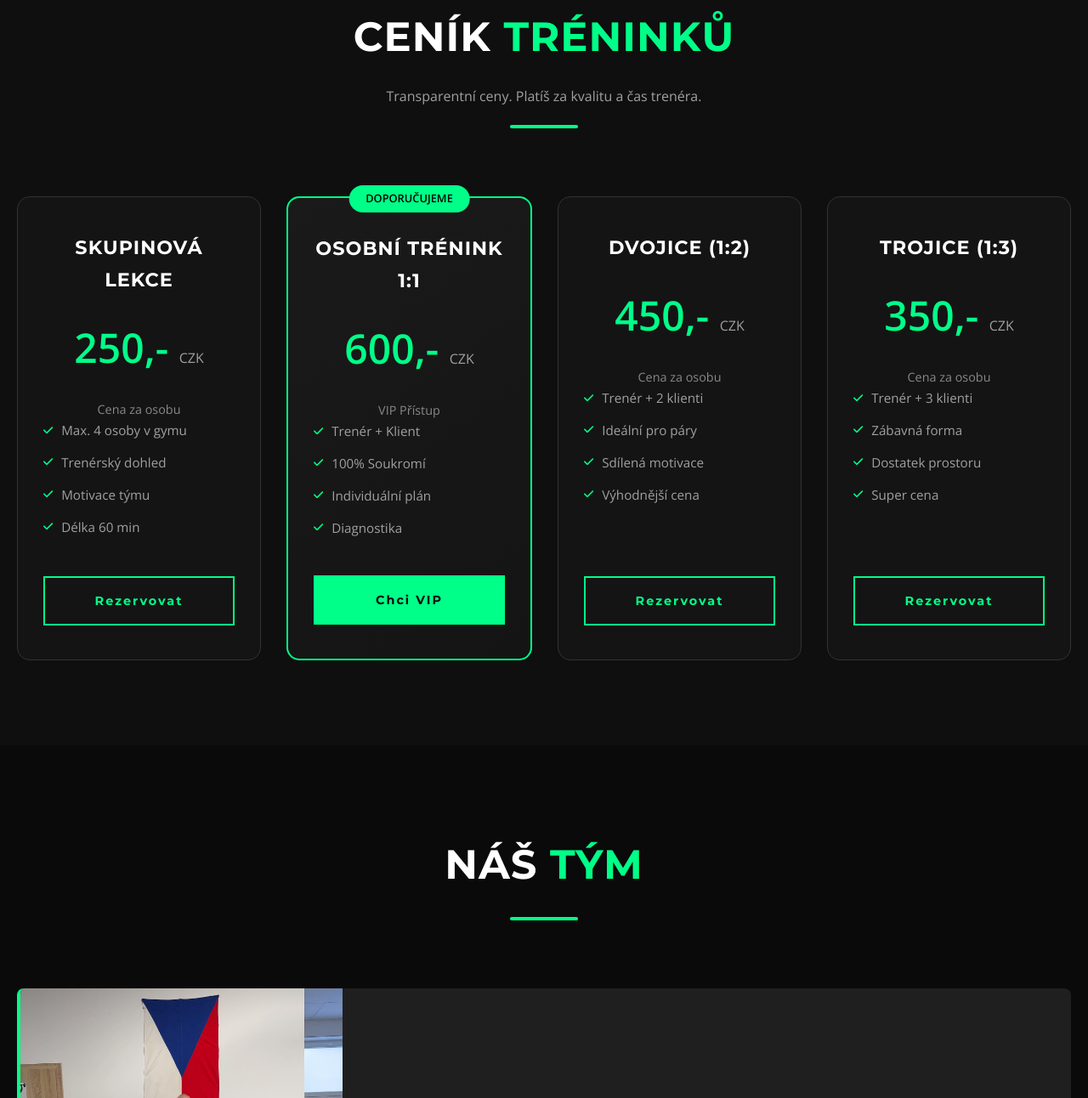
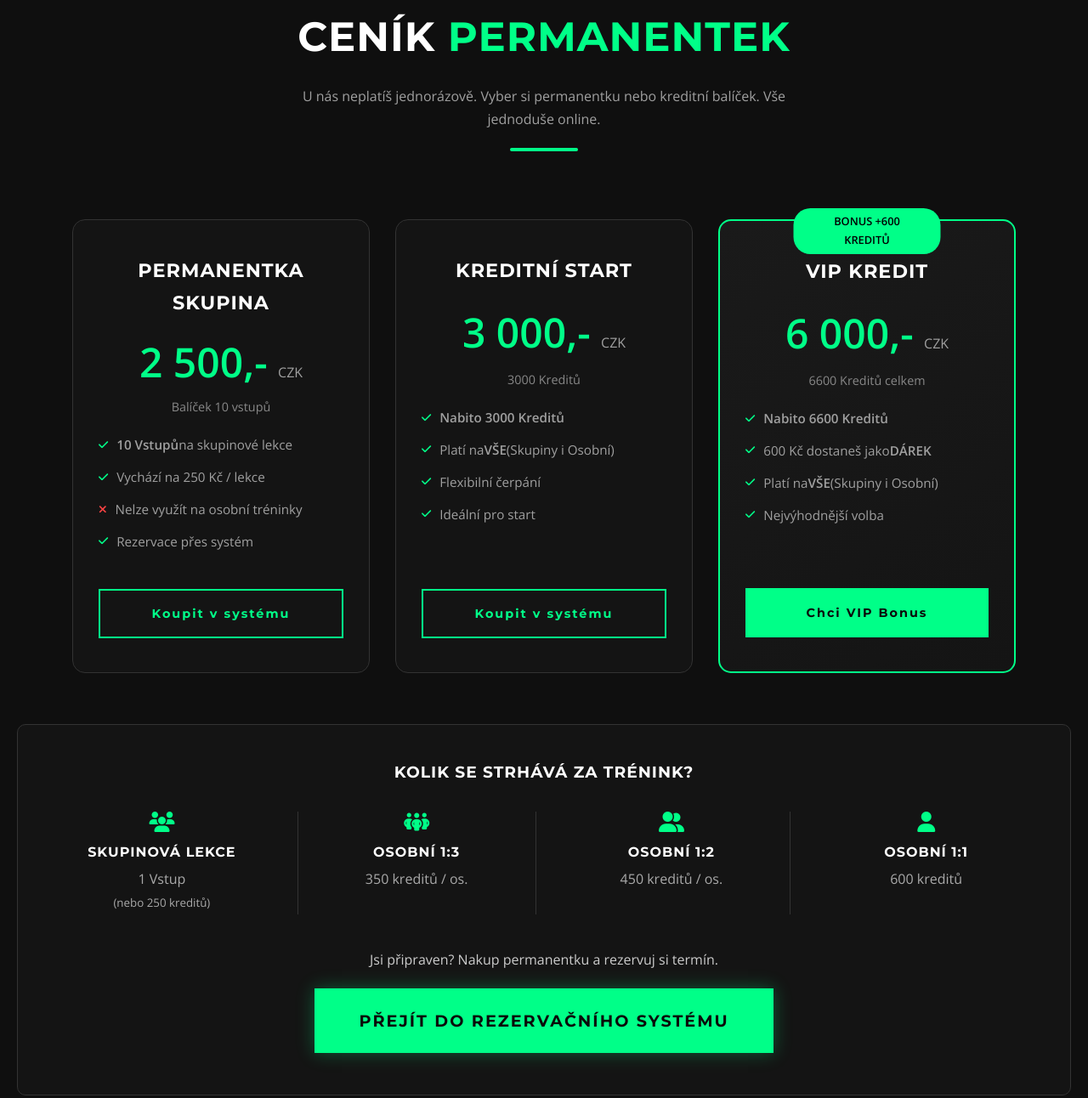
Before and after one commit to hajekjan-weby/BBGYM, a plain HTML site: page index.html in a window 1280 px wide. Shown: the part 1613-2905 px from the top of the page at 85% size. Drawn offline with nearby package versions, Linux system fonts and the light colour scheme.

Commit message:
Add files via upload

```diff
--- a/index.html
+++ b/index.html
@@ -117,16 +117,11 @@
         */
         header {
             position: fixed; top: 0; left: 0; width: 100%; z-index: 1000;
-            /* ZVĚTŠENÝ PADDING (Prostor nad a pod) */
             padding: 25px 0;
             transition: 0.4s; background: rgba(10, 10, 10, 0.85); backdrop-filter: blur(15px);
             border-bottom: 1px solid rgba(255,255,255,0.05);
         }
-        header.scrolled {
-            /* Při scrollování se trochu zmenší, ale stále má prostor */
-            padding: 15px 0;
-            background: rgba(5, 5, 5, 0.98);
-        }
+        header.scrolled { padding: 15px 0; background: rgba(5, 5, 5, 0.98); }
 
         nav { display: flex; justify-content: space-between; align-items: center; }
 
@@ -136,15 +131,11 @@
 
         .nav-menu {
             display: flex; gap: 30px; align-items: center;
-            margin-left: auto;
-            margin-right: 40px;
+            margin-left: auto; margin-right: 40px;
         }
 
         .nav-link {
-            font-weight: 600;
-            /* ZVĚTŠENÝ TEXT */
-            font-size: 1rem;
-            text-transform: uppercase;
+            font-weight: 600; font-size: 1rem; text-transform: uppercase;
             position: relative; padding: 5px 0; color: #fff; letter-spacing: 0.5px;
         }
         .nav-link::after {
@@ -217,6 +208,7 @@
 
         .pricing-section { background-color: #0f0f0f; }
         .pricing-grid { display: flex; justify-content: center; flex-wrap: wrap; gap: 30px; align-items: stretch; }
+
         .price-card {
             flex: 1; min-width: 280px; max-width: 350px; background: var(--color-bg-card);
             border-radius: 15px; padding: 40px 30px; text-align: center; position: relative;
@@ -233,8 +225,12 @@
             background: var(--color-primary); color: #000; padding: 5px 20px;
             border-radius: 20px; font-weight: 800; font-size: 0.8rem; text-transform: uppercase;
         }
+
+        .price-header {
+            min-height: 160px; display: flex; flex-direction: column; justify-content: flex-start; margin-bottom: 20px;
+        }
         .price-header h3 { font-size: 1.4rem; color: #fff; margin-bottom: 10px; }
-        .price-header .price { font-size: 3rem; font-weight: 800; color: var(--color-primary); display: block; margin: 20px 0; }
+        .price-header .price { font-size: 3rem; font-weight: 800; color: var(--color-primary); display: block; margin: auto 0; }
         .price-header .price span { font-size: 1rem; color: var(--color-text-muted); font-weight: 400; }
         .price-features { list-style: none; margin-bottom: 30px; flex-grow: 1; text-align: left; }
         .price-features li { margin-bottom: 12px; color: var(--color-text-muted); font-size: 0.95rem; display: flex; align-items: center; }
@@ -320,21 +316,19 @@
         .trainer-role { color: var(--color-primary); font-weight: 600; margin-bottom: 25px; display: block; }
 
         /* ========================================
-         7. KONTAKT - PŮVODNÍ LAYOUT
+         7. KONTAKT - GRID LAYOUT
          ========================================
         */
         .contact-container {
             display: grid;
-            grid-template-columns: 1fr 1.5fr; /* Layout vedle sebe */
+            grid-template-columns: 1fr 1.5fr; /* Info vlevo, Formulář vpravo */
             gap: 50px;
             background: var(--color-bg-card); padding: 50px; border-radius: 15px;
             box-shadow: 0 10px 40px rgba(0,0,0,0.5);
         }
 
         .contact-info-box {
-            display: flex;
-            flex-direction: column;
-            gap: 20px;
+            display: flex; flex-direction: column; gap: 20px;
         }
 
         .icon-box {
@@ -348,14 +342,20 @@
         .info-text a:hover { color: var(--color-primary); text-decoration: underline; }
 
         .map-container {
-            width: 100%; height: 250px; margin-top: 20px; border-radius: 10px; overflow: hidden;
+            width: 100%; height: 250px; margin-top: 10px; border-radius: 10px; overflow: hidden;
             border: 1px solid #333; filter: grayscale(100%) contrast(1.2); transition: 0.5s;
         }
         .map-container:hover { filter: grayscale(0%); border-color: var(--color-primary); }
 
+        /* FORMULÁŘ - VYCENTROVANÝ VPRAVO */
         .contact-form {
             width: 100%;
-    align-self: center; /* Toto vycentruje formulář na výšku */
+            max-width: 700px;
+            background: rgba(255,255,255,0.02);
+            padding: 30px;
+            border-radius: 10px;
+            border: 1px solid #333;
+            align-self: center; /* Vertikální centrování v Grid buňce */
         }
 
         .form-control {
@@ -379,8 +379,6 @@
         .footer-col p { color: #a0a0a0; }
 
         .copyright { text-align: center; padding-top: 30px; border-top: 1px solid #222; color: #555; font-size: 0.8rem; }
-
-        /* Styl pro odkaz Kejha.dev */
         .copyright a { color: var(--color-primary); text-decoration: none; font-weight: 600; transition: 0.3s; }
         .copyright a:hover { color: #fff; }
 
@@ -420,7 +418,7 @@
         }
         @media (max-width: 768px) {
             .hero h1 { font-size: 2.5rem; }
-            .contact-container { grid-template-columns: 1fr; padding: 30px; }
+            .contact-container { grid-template-columns: 1fr; padding: 30px; } /* Na mobilu pod sebe */
             .pricing-card.featured { transform: scale(1); }
         }
     </style>
@@ -448,7 +446,7 @@
                     <li><a href="#lektori" class="nav-link">Tým</a></li>
                     <li><a href="#galerie" class="nav-link">Galerie</a></li>
                     <li><a href="#recenze" class="nav-link">Reference</a></li>
-                    <li><a href="#kontakt" class="btn btn-filled" style="padding: 8px 25px; border:none; border-radius:4px;">Rezervace</a></li>
+                    <li><a href="#cenik" class="btn btn-filled" style="padding: 8px 25px; border:none; border-radius:4px;">Rezervace</a></li>
                 </ul>
                 <div class="hamburger"><i class="fas fa-bars"></i></div>
             </nav>
@@ -463,7 +461,7 @@
                 <p>Exkluzivní fitness v Kladně. Max 4 lidé, špičkový trenérský dohled a prostor jen pro tebe.</p>
                 <div style="margin-top: 30px;">
                     <a href="#cenik" class="btn">Prohlédnout Ceník</a>
-                    <a href="#kontakt" class="btn btn-filled" style="margin-left: 15px;">Chci začít</a>
+                    <a href="#cenik" class="btn btn-filled" style="margin-left: 15px;">Chci začít</a>
                 </div>
             </div>
         </div>
@@ -487,28 +485,98 @@
     <section id="cenik" class="pricing-section">
         <div class="container">
             <div class="section-header reveal">
-                <h2>Ceník <span>Tréninků</span></h2>
-                <p>Transparentní ceny. Platíš za kvalitu a čas trenéra.</p>
+                <h2>Ceník <span>Permanentek</span></h2>
+                <p>U nás neplatíš jednorázově. Vyber si permanentku nebo kreditní balíček. Vše jednoduše online.</p>
             </div>
+
             <div class="pricing-grid">
+
                 <div class="price-card reveal">
-                    <div class="price-header"><h3>Skupinová Lekce</h3><span class="price">250,- <span>CZK</span></span><p style="font-size:0.9rem; color:#888;">Cena za osobu</p></div>
-                    <ul class="price-features"><li><i class="fas fa-check"></i> Max. 4 osoby v gymu</li><li><i class="fas fa-check"></i> Trenérský dohled</li><li><i class="fas fa-check"></i> Motivace týmu</li><li><i class="fas fa-check"></i> Délka 60 min</li></ul><a href="#kontakt" class="btn">Rezervovat</a>
+                    <div class="price-header">
+                        <h3>Permanentka Skupina</h3>
+                        <span class="price">2 500,- <span>CZK</span></span>
+                        <p style="font-size:0.9rem; color:#888;">Balíček 10 vstupů</p>
                     </div>
+                    <ul class="price-features">
+                        <li><i class="fas fa-check"></i> <strong>10 Vstupů</strong> na skupinové lekce</li>
+                        <li><i class="fas fa-check"></i> Vychází na 250 Kč / lekce</li>
+                        <li><i class="fas fa-times" style="color:#ff4444;"></i> Nelze využít na osobní tréninky</li>
+                        <li><i class="fas fa-check"></i> Rezervace přes systém</li>
+                    </ul>
+                    <a href="https://bbgym.isportsystem.cz/" target="_blank" class="btn">Koupit v systému</a>
+                </div>
+
+                <div class="price-card reveal">
+                    <div class="price-header">
+                        <h3>Kreditní Start</h3>
+                        <span class="price">3 000,- <span>CZK</span></span>
+                        <p style="font-size:0.9rem; color:#888;">3000 Kreditů</p>
+                    </div>
+                    <ul class="price-features">
+                        <li><i class="fas fa-check"></i> <strong>Nabito 3000 Kreditů</strong></li>
+                        <li><i class="fas fa-check"></i> Platí na <strong>VŠE</strong> (Skupiny i Osobní)</li>
+                        <li><i class="fas fa-check"></i> Flexibilní čerpání</li>
+                        <li><i class="fas fa-check"></i> Ideální pro start</li>
+                    </ul>
+                    <a href="https://bbgym.isportsystem.cz/" target="_blank" class="btn">Koupit v systému</a>
+                </div>
+
                 <div class="price-card featured reveal">
-                    <span class="badge-popular">Doporučujeme</span>
-                    <div class="price-header"><h3>Osobní Trénink 1:1</h3><span class="price">600,- <span>CZK</span></span><p style="font-size:0.9rem; color:#888;">VIP Přístup</p></div>
-                    <ul class="price-features"><li><i class="fas fa-check"></i> Trenér + Klient</li><li><i class="fas fa-check"></i> 100% Soukromí</li><li><i class="fas fa-check"></i> Individuální plán</li><li><i class="fas fa-check"></i> Diagnostika</li></ul><a href="#kontakt" class="btn btn-filled">Chci VIP</a>
+                    <span class="badge-popular">BONUS +600 KREDITŮ</span>
+                    <div class="price-header">
+                        <h3>VIP Kredit</h3>
+                        <span class="price">6 000,- <span>CZK</span></span>
+                        <p style="font-size:0.9rem; color:#888;">6600 Kreditů celkem</p>
                     </div>
-                <div class="price-card reveal">
-                    <div class="price-header"><h3>Dvojice (1:2)</h3><span class="price">450,- <span>CZK</span></span><p style="font-size:0.9rem; color:#888;">Cena za osobu</p></div>
-                    <ul class="price-features"><li><i class="fas fa-check"></i> Trenér + 2 klienti</li><li><i class="fas fa-check"></i> Ideální pro páry</li><li><i class="fas fa-check"></i> Sdílená motivace</li><li><i class="fas fa-check"></i> Výhodnější cena</li></ul><a href="#kontakt" class="btn">Rezervovat</a>
-                </div>
-                <div class="price-card reveal">
-                    <div class="price-header"><h3>Trojice (1:3)</h3><span class="price">350,- <span>CZK</span></span><p style="font-size:0.9rem; color:#888;">Cena za osobu</p></div>
-                    <ul class="price-features"><li><i class="fas fa-check"></i> Trenér + 3 klienti</li><li><i class="fas fa-check"></i> Zábavná forma</li><li><i class="fas fa-check"></i> Dostatek prostoru</li><li><i class="fas fa-check"></i> Super cena</li></ul><a href="#kontakt" class="btn">Rezervovat</a>
+                    <ul class="price-features">
+                        <li><i class="fas fa-check"></i> <strong>Nabito 6600 Kreditů</strong></li>
+                        <li><i class="fas fa-check"></i> 600 Kč dostaneš jako <strong>DÁREK</strong></li>
+                        <li><i class="fas fa-check"></i> Platí na <strong>VŠE</strong> (Skupiny i Osobní)</li>
+                        <li><i class="fas fa-check"></i> Nejvýhodnější volba</li>
+                    </ul>
+                    <a href="https://bbgym.isportsystem.cz/" target="_blank" class="btn btn-filled">Chci VIP Bonus</a>
                 </div>
             </div>
+
+            <div class="reveal" style="margin-top: 60px; background: var(--color-bg-card); padding: 40px 30px; border-radius: 10px; border: 1px solid #333;">
+                <h3 style="text-align:center; color:#fff; margin-bottom: 30px;">Kolik se strhává za trénink?</h3>
+
+                <div style="display: flex; flex-wrap: wrap; justify-content: space-around; gap: 20px; text-align: center; margin-bottom: 40px;">
+
+                    <div style="flex: 1; min-width: 200px;">
+                        <i class="fas fa-users" style="color:var(--color-primary); font-size: 1.5rem; margin-bottom: 10px;"></i>
+                        <h4 style="color:#fff; margin-bottom: 5px;">Skupinová lekce</h4>
+                        <p style="color:#aaa;">1 Vstup<br><small>(nebo 250 kreditů)</small></p>
+                    </div>
+
+                    <div style="flex: 1; min-width: 200px; border-left: 1px solid #333; border-right: 1px solid #333;">
+                        <i class="fas fa-people-group" style="color:var(--color-primary); font-size: 1.5rem; margin-bottom: 10px;"></i>
+                        <h4 style="color:#fff; margin-bottom: 5px;">Osobní 1:3</h4>
+                        <p style="color:#aaa;">350 kreditů / os.</p>
+                    </div>
+
+                    <div style="flex: 1; min-width: 200px; border-right: 1px solid #333;">
+                        <i class="fas fa-user-group" style="color:var(--color-primary); font-size: 1.5rem; margin-bottom: 10px;"></i>
+                        <h4 style="color:#fff; margin-bottom: 5px;">Osobní 1:2</h4>
+                        <p style="color:#aaa;">450 kreditů / os.</p>
+                    </div>
+
+                    <div style="flex: 1; min-width: 200px;">
+                        <i class="fas fa-user" style="color:var(--color-primary); font-size: 1.5rem; margin-bottom: 10px;"></i>
+                        <h4 style="color:#fff; margin-bottom: 5px;">Osobní 1:1</h4>
+                        <p style="color:#aaa;">600 kreditů</p>
+                    </div>
+
+                </div>
+
+                <div style="text-align: center;">
+                    <p style="color: #ccc; margin-bottom: 20px;">Jsi připraven? Nakup permanentku a rezervuj si termín.</p>
+                    <a href="https://bbgym.isportsystem.cz/" target="_blank" class="btn btn-filled" style="padding: 20px 50px; font-size: 1.2rem; box-shadow: 0 0 20px rgba(0, 255, 136, 0.3);">
+                        PŘEJÍT DO REZERVAČNÍHO SYSTÉMU
+                    </a>
+                </div>
+            </div>
+
         </div>
     </section>
 
@@ -565,6 +633,7 @@
 
             <div class="contact-container reveal">
                 <div class="contact-info-box">
+                    <div style="display: flex; flex-direction: column; gap: 20px;">
                         <div class="info-row">
                             <div class="icon-box"><i class="fas fa-map-marker-alt"></i></div>
                             <div class="info-text"><h4>Adresa</h4><a href="https://maps.google.com/?q=Dělnická+234,+Kladno" target="_blank">Dělnická 234, 272 01 Kladno<br>Czech Republic</a></div>
@@ -581,6 +650,7 @@
                             <div class="icon-box"><i class="fas fa-envelope"></i></div>
                             <div class="info-text"><h4>Email</h4><a href="mailto:filiptokarcik@seznam.cz">filiptokarcik@seznam.cz</a></div>
                         </div>
+                    </div>
 
                     <div class="map-container">
                        <iframe width="100%" height="100%" frameborder="0" scrolling="no" marginheight="0" marginwidth="0" src="https://maps.google.com/maps?q=Dělnická+234,+Kladno&t=&z=15&ie=UTF8&iwloc=&output=embed"></iframe>
@@ -588,16 +658,11 @@
                 </div>
 
                 <div class="contact-form">
+                    <h3 style="text-align:center; margin-bottom:20px; color:white;">Napiš nám</h3>
                     <form>
                         <input type="text" class="form-control" placeholder="Tvé jméno" required>
                         <input type="email" class="form-control" placeholder="Tvůj email" required>
-                        <select class="form-control">
-                            <option value="" disabled selected>O jaký trénink máš zájem?</option>
-                            <option value="skupina">Skupinová lekce (250,-)</option>
-                            <option value="1:1">Osobní 1:1 (600,-)</option>
-                            <option value="1:2">Dvojice 1:2 (450,-/os)</option>
-                            <option value="1:3">Trojice 1:3 (350,-/os)</option>
-                        </select>
+                        <input type="text" class="form-control" placeholder="Předmět zprávy (na co se chceš zeptat?)" required>
                         <textarea class="form-control" placeholder="Zpráva..."></textarea>
                         <button type="submit" class="btn btn-filled" style="width: 100%;">Odeslat</button>
                     </form>
@@ -717,14 +782,13 @@
             });
         });
 
-        // LIGHTBOX FUNKCIONALITA
+        // LIGHTBOX
         const lightbox = document.getElementById('lightbox');
         const lightboxImg = document.getElementById('lightbox-img');
         const galleryItems = document.querySelectorAll('.gallery-item');
         const galleryImages = document.querySelectorAll('.gallery-item img');
         let currentImageIndex = 0;
 
-        // Otevřít
         galleryItems.forEach((item, index) => {
             item.addEventListener('click', () => {
                 currentImageIndex = index;
@@ -735,13 +799,10 @@
         function openLightbox() {
             lightboxImg.src = galleryImages[currentImageIndex].src;
             lightbox.classList.add('active');
-            document.body.style.overflow = 'hidden'; // Zamezí scrollování body
+            document.body.style.overflow = 'hidden';
         }
 
-        // Zavřít
         document.getElementById('lightbox-close').addEventListener('click', closeLightbox);
-
-        // Zavřít při kliku mimo obrázek
         lightbox.addEventListener('click', (e) => {
             if(e.target === lightbox) closeLightbox();
         });
@@ -751,7 +812,6 @@
             document.body.style.overflow = 'auto';
         }
 
-        // Další / Předchozí
         document.getElementById('lightbox-next').addEventListener('click', showNextImage);
         document.getElementById('lightbox-prev').addEventListener('click', showPrevImage);
 
@@ -767,14 +827,12 @@
             lightboxImg.src = galleryImages[currentImageIndex].src;
         }
 
-        // Klávesnice ovládání
         document.addEventListener('keydown', (e) => {
             if (!lightbox.classList.contains('active')) return;
             if (e.key === 'Escape') closeLightbox();
             if (e.key === 'ArrowRight') showNextImage();
             if (e.key === 'ArrowLeft') showPrevImage();
         });
-
     </script>
 </body>
 </html>
```
Lines whose indentation alone changed are shown as unchanged.
